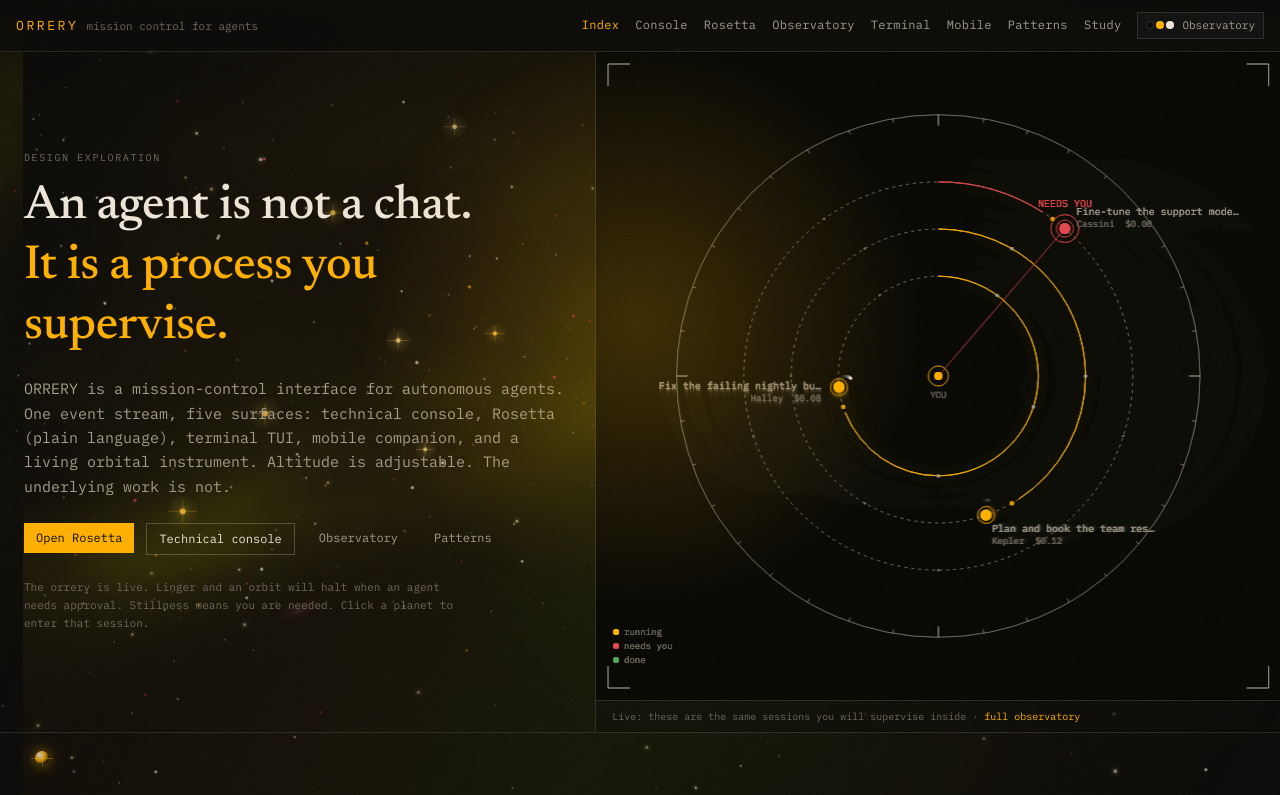
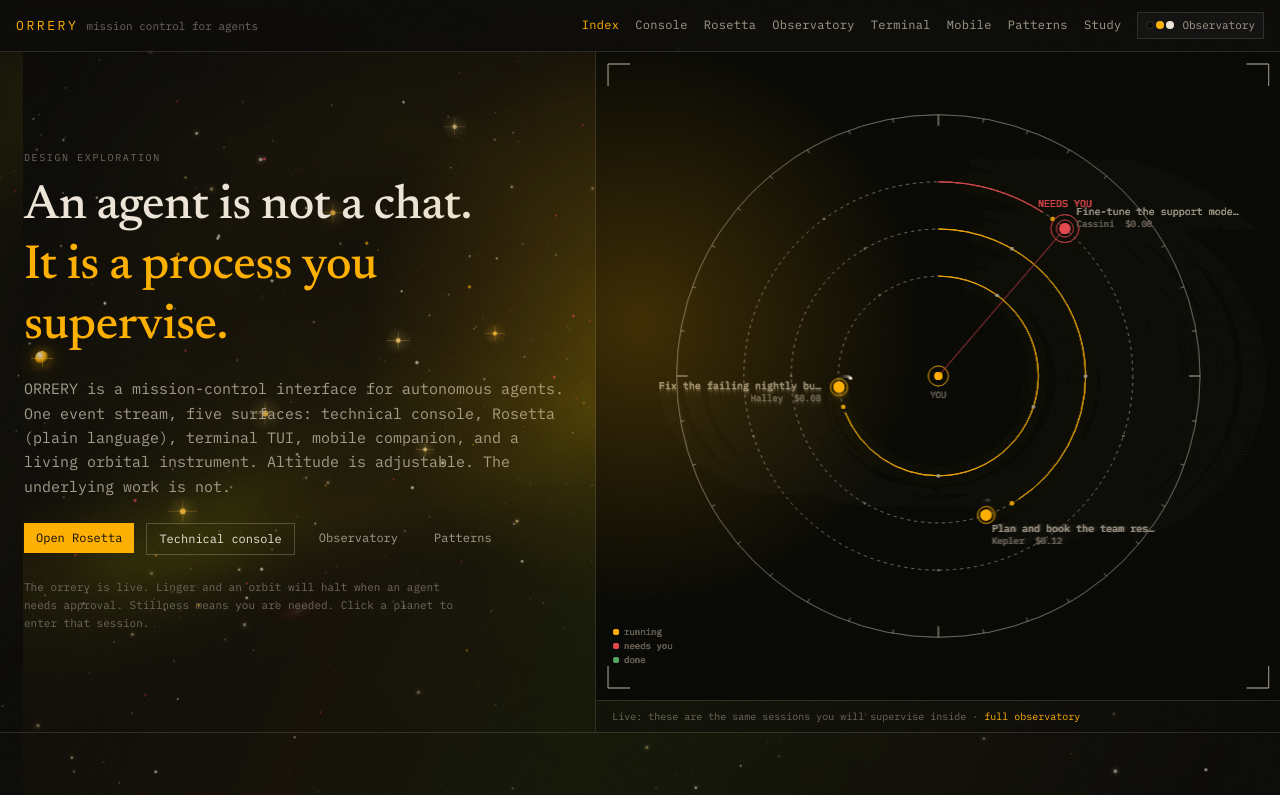
Before and after one commit to Fischer-Product-Lab/FPL-Orrery, a React (Vite) app: page / in a window 1280 px wide. Shown: the top 795 px of the page. Built offline with nearby package versions, Linux system fonts and the light colour scheme.

Commit message:
Raise star egg and invite with play? instead of open.
Co-authored-by: Cursor <cursoragent@cursor.com>

```diff
--- a/src/components/StarEgg.tsx
+++ b/src/components/StarEgg.tsx
@@ -61,10 +61,10 @@ export function StarEgg() {
       }`}
       aria-label={
         ready
-          ? 'A door in the sky. Open Hit Me.'
+          ? 'A game waits behind this star. Play Hit Me.'
           : 'A particularly bright star. Linger…'
       }
-      title={ready ? 'Open' : undefined}
+      title={ready ? 'Play a game' : undefined}
       onPointerEnter={beginCharge}
       onPointerLeave={cancelCharge}
       onFocus={beginCharge}
@@ -79,7 +79,7 @@ export function StarEgg() {
       <span className="star-egg__spike star-egg__spike--v" aria-hidden />
       {ready && (
         <span className="star-egg__hint" aria-hidden>
-          open
+          play?
         </span>
       )}
     </button>
--- a/src/kit/tokens.css
+++ b/src/kit/tokens.css
@@ -334,7 +334,9 @@
   --egg-size: 14px;
   position: fixed;
   left: 1.25rem;
-  bottom: 1.25rem;
+  /* Mid-viewport left — above the fold, clear of the demo clock */
+  top: 42%;
+  bottom: auto;
   z-index: 25;
   width: 44px;
   height: 44px;
```
